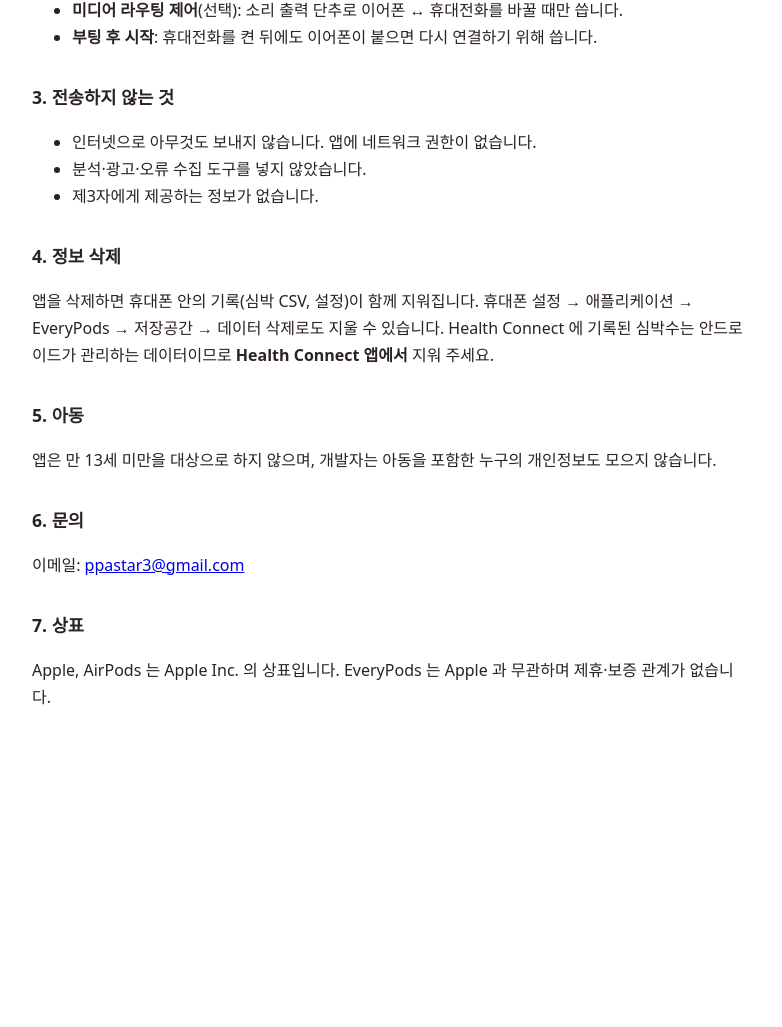
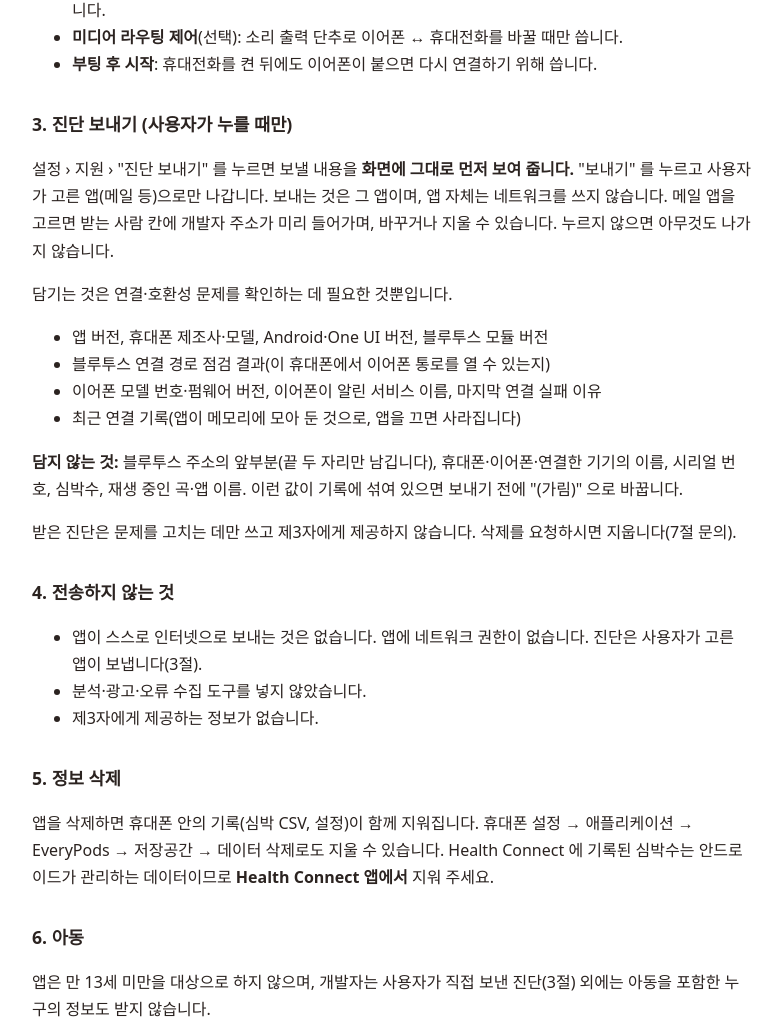
Before and after one commit to ppastar/everypods-privacy, a plain HTML site: page index.html in a window 1280 px wide. Shown: the part 1053-2080 px from the top of the page, without its empty margins (248-1030 px from the left). Before the commit the page ends 1804 px from the top, so only its background shows below. Drawn offline with Linux system fonts and the light colour scheme.

Commit message:
진단 보내기를 적는다 — 사용자가 누를 때만, 고른 앱으로
Co-Authored-By: Claude Opus 5.5 <noreply@anthropic.com>

```diff
--- a/index.html
+++ b/index.html
@@ -19,10 +19,11 @@
 </head>
 <body>
 <h1>EveryPods 개인정보처리방침</h1>
-<p>시행일: 2026년 10월 30일 · 최종 수정: 2026년 11월 8일</p>
+<p>시행일: 2026년 10월 30일 · 최종 수정: 2026년 11월 10일</p>
 
 <p class="lead">EveryPods(이하 "앱")는 서버가 없습니다. 앱이 다루는 모든 정보는 사용자의 휴대폰 안에만 있으며,
-개발자를 포함한 누구에게도 전송되지 않습니다. 앱에는 인터넷 권한 자체가 없습니다.</p>
+앱이 스스로 개발자를 포함한 누구에게도 보내지 않습니다. 앱에는 인터넷 권한 자체가 없습니다.
+예외는 사용자가 직접 누르는 "진단 보내기" 하나입니다(3절).</p>
 
 <p>앱은 AirPods 같은 블루투스 이어폰의 배터리·착용 상태·소음 제어를 안드로이드에서 쓰게 해 주고,
 AirPods Pro 3 에서는 심박수를 측정합니다.</p>
@@ -52,25 +53,40 @@ AirPods Pro 3 에서는 심박수를 측정합니다.</p>
   <li><b>부팅 후 시작</b>: 휴대전화를 켠 뒤에도 이어폰이 붙으면 다시 연결하기 위해 씁니다.</li>
 </ul>
 
-<h2>3. 전송하지 않는 것</h2>
+<h2>3. 진단 보내기 (사용자가 누를 때만)</h2>
+<p>설정 › 지원 › "진단 보내기" 를 누르면 보낼 내용을 <b>화면에 그대로 먼저 보여 줍니다.</b>
+"보내기" 를 누르고 사용자가 고른 앱(메일 등)으로만 나갑니다. 보내는 것은 그 앱이며, 앱 자체는 네트워크를 쓰지 않습니다.
+메일 앱을 고르면 받는 사람 칸에 개발자 주소가 미리 들어가며, 바꾸거나 지울 수 있습니다. 누르지 않으면 아무것도 나가지 않습니다.</p>
+<p>담기는 것은 연결·호환성 문제를 확인하는 데 필요한 것뿐입니다.</p>
 <ul>
-  <li>인터넷으로 아무것도 보내지 않습니다. 앱에 네트워크 권한이 없습니다.</li>
+  <li>앱 버전, 휴대폰 제조사·모델, Android·One UI 버전, 블루투스 모듈 버전</li>
+  <li>블루투스 연결 경로 점검 결과(이 휴대폰에서 이어폰 통로를 열 수 있는지)</li>
+  <li>이어폰 모델 번호·펌웨어 버전, 이어폰이 알린 서비스 이름, 마지막 연결 실패 이유</li>
+  <li>최근 연결 기록(앱이 메모리에 모아 둔 것으로, 앱을 끄면 사라집니다)</li>
+</ul>
+<p><b>담지 않는 것:</b> 블루투스 주소의 앞부분(끝 두 자리만 남깁니다), 휴대폰·이어폰·연결한 기기의 이름, 시리얼 번호,
+심박수, 재생 중인 곡·앱 이름. 이런 값이 기록에 섞여 있으면 보내기 전에 "(가림)" 으로 바꿉니다.</p>
+<p>받은 진단은 문제를 고치는 데만 쓰고 제3자에게 제공하지 않습니다. 삭제를 요청하시면 지웁니다(7절 문의).</p>
+
+<h2>4. 전송하지 않는 것</h2>
+<ul>
+  <li>앱이 스스로 인터넷으로 보내는 것은 없습니다. 앱에 네트워크 권한이 없습니다. 진단은 사용자가 고른 앱이 보냅니다(3절).</li>
   <li>분석·광고·오류 수집 도구를 넣지 않았습니다.</li>
   <li>제3자에게 제공하는 정보가 없습니다.</li>
 </ul>
 
-<h2>4. 정보 삭제</h2>
+<h2>5. 정보 삭제</h2>
 <p>앱을 삭제하면 휴대폰 안의 기록(심박 CSV, 설정)이 함께 지워집니다.
 휴대폰 설정 → 애플리케이션 → EveryPods → 저장공간 → 데이터 삭제로도 지울 수 있습니다.
 Health Connect 에 기록된 심박수는 안드로이드가 관리하는 데이터이므로 <b>Health Connect 앱에서</b> 지워 주세요.</p>
 
-<h2>5. 아동</h2>
-<p>앱은 만 13세 미만을 대상으로 하지 않으며, 개발자는 아동을 포함한 누구의 개인정보도 모으지 않습니다.</p>
+<h2>6. 아동</h2>
+<p>앱은 만 13세 미만을 대상으로 하지 않으며, 개발자는 사용자가 직접 보낸 진단(3절) 외에는 아동을 포함한 누구의 정보도 받지 않습니다.</p>
 
-<h2>6. 문의</h2>
+<h2>7. 문의</h2>
 <p>이메일: <a href="mailto:ppastar3@gmail.com">ppastar3@gmail.com</a></p>
 
-<h2>7. 상표</h2>
+<h2>8. 상표</h2>
 <p>Apple, AirPods 는 Apple Inc. 의 상표입니다. EveryPods 는 Apple 과 무관하며 제휴·보증 관계가 없습니다.</p>
 </body>
 </html>
```
